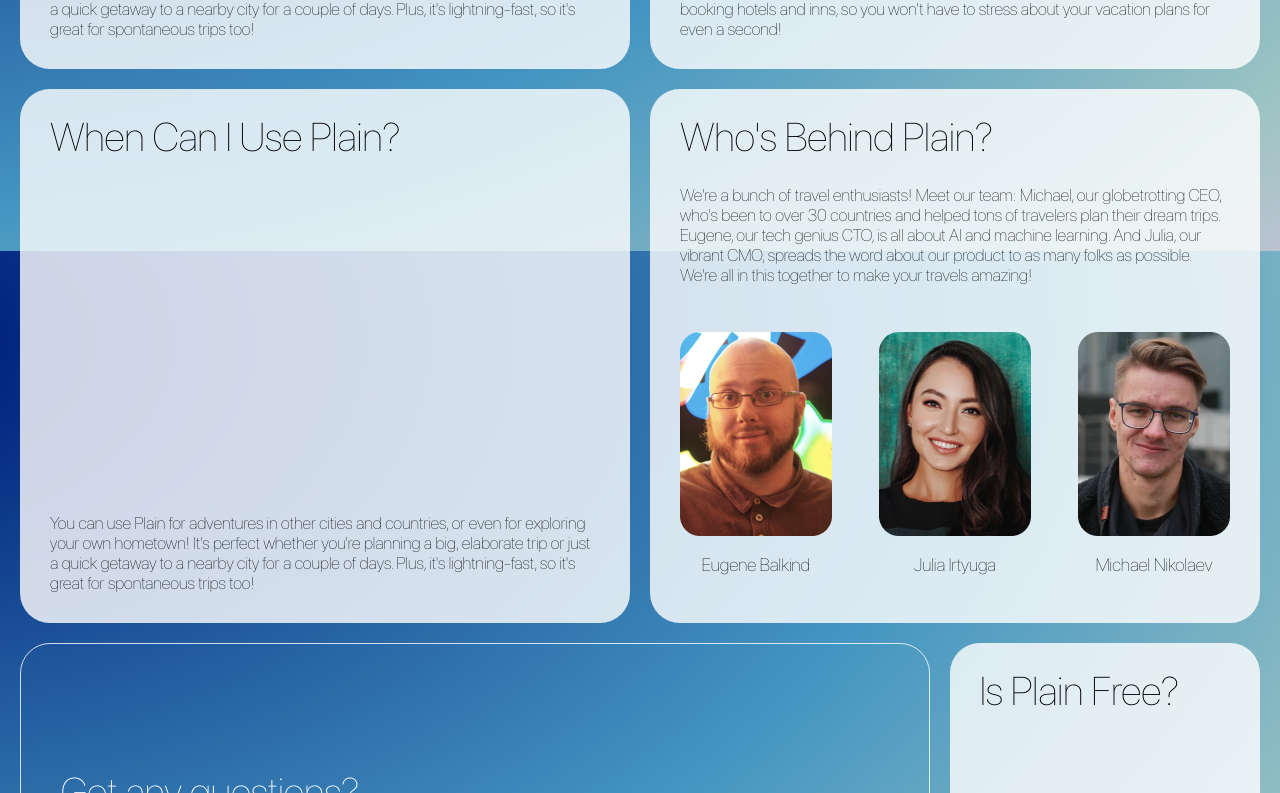
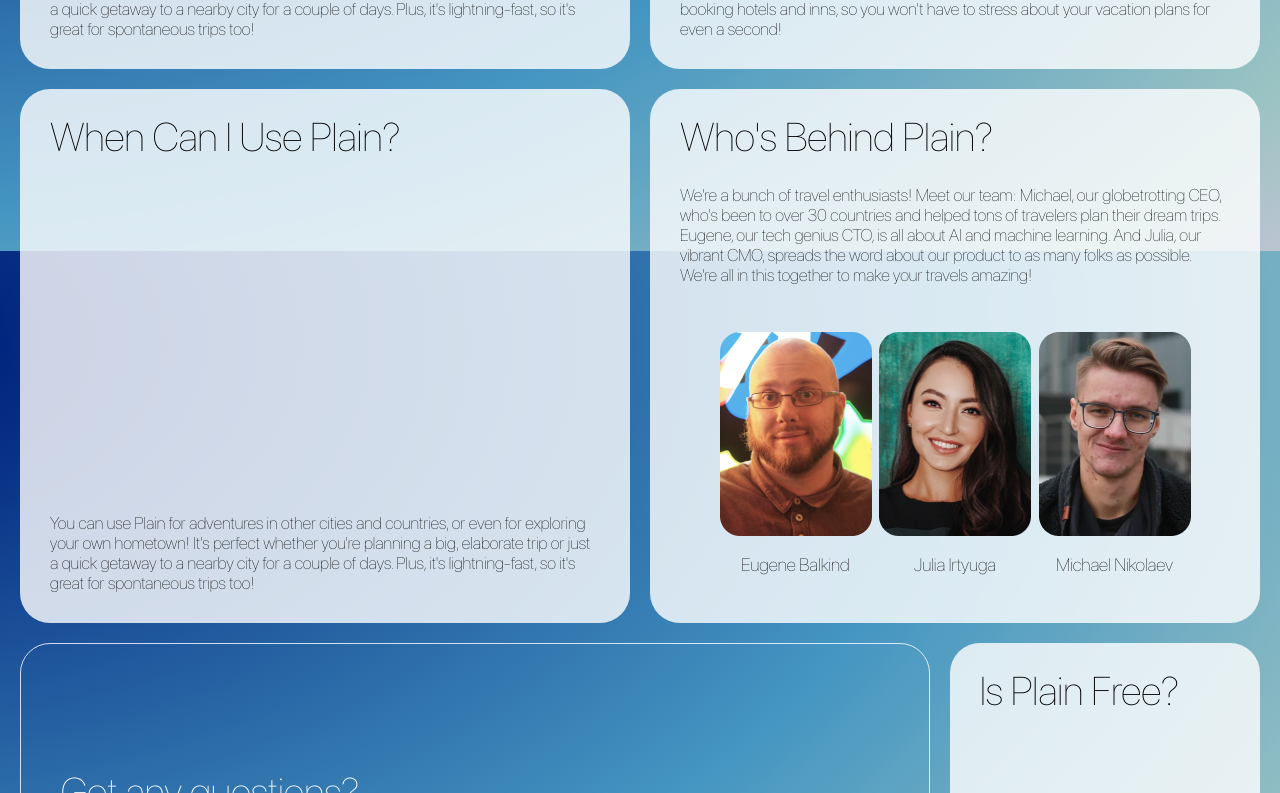
Before and after one commit to KoroLev2512/plain, a Next.js app: page /about in a window 1280 px wide. Shown: the part 549-1342 px from the top of the page. Built offline with nearby package versions, Linux system fonts and the light colour scheme.

Commit message:
added media final

```diff
--- a/src/pages/about/styles.module.scss
+++ b/src/pages/about/styles.module.scss
@@ -89,9 +89,10 @@
 .cardList {
   display: flex;
   align-items: flex-end;
+  justify-content: space-between;
   flex-wrap: wrap;
-  justify-content: space-between;
   margin: 47px 0 0 0;
+  gap: 7.5px;
 }
 
 .cardLabel {
@@ -167,6 +168,10 @@
   .free {
     max-width: 250px;
   }
+
+  .cardList {
+    justify-content: center;
+  }
 }
 
 @media (max-width: 720px) {
```
